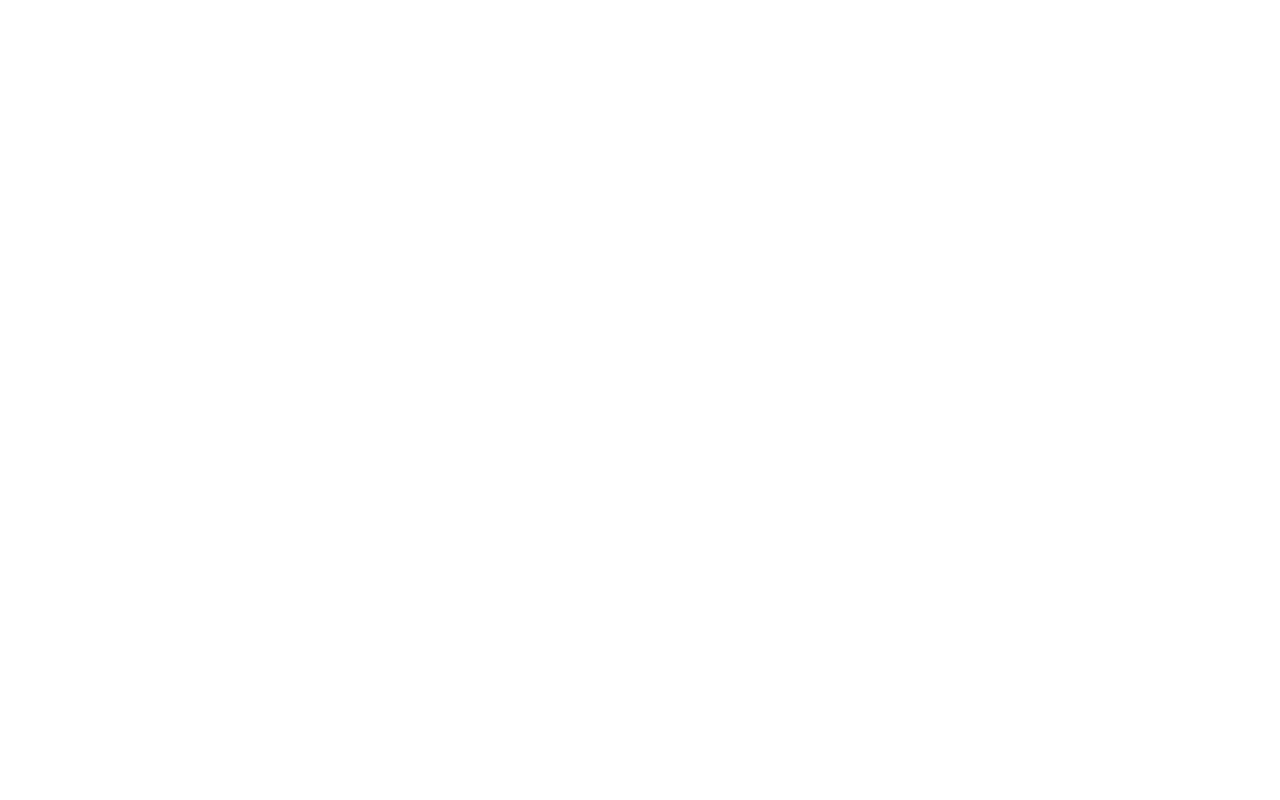
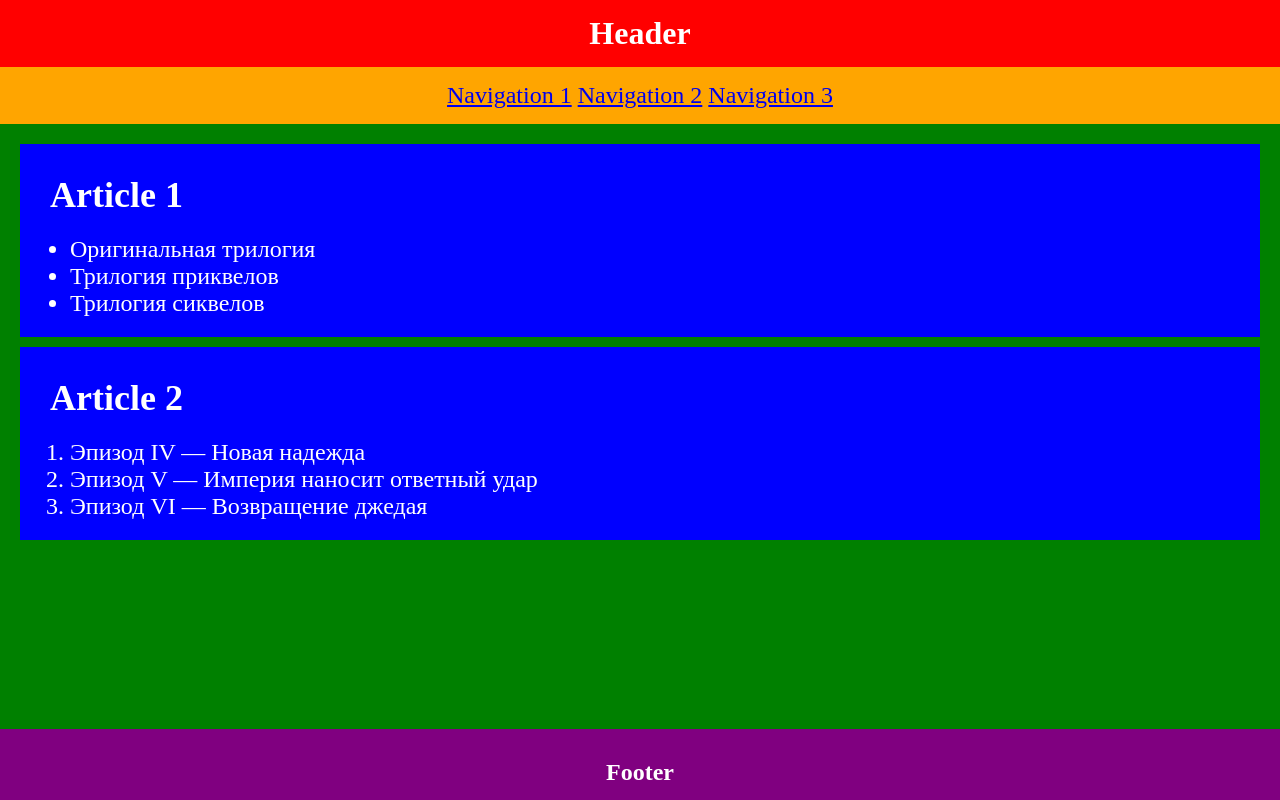
Before and after one commit to js-tasks-ru/htmlcss-20250313_lasacc4, a website: page 02-dz0/01-semantic-mockup/solution.html in a window 1280 px wide. Drawn offline with Linux system fonts and the light colour scheme.

Commit message:
add semantic mockup solution

```diff
--- a/02-dz0/01-semantic-mockup/solution.html
+++ b/02-dz0/01-semantic-mockup/solution.html
@@ -1,4 +1,41 @@
 <!DOCTYPE html>
+<head>
+    <link rel="stylesheet" href="style.css">
+    <meta charset="UTF-8">
+    <title>Semantic page</title>
+</head>
 <html lang="ru">
-    <!-- Ваше решение -->
+    <body>
+        <div class="container">
+            <header class="header">
+                <h1>Header</h1>
+            </header>
+            <nav class="navigation">
+                <ul>
+                    <a href="#">Navigation 1</a>
+                    <a href="#">Navigation 2</a>
+                    <a href="#">Navigation 3</a>
+                </ul>
+            </nav>
+            <main class="main">
+                <article class="article">
+                    <h2>Article 1</h2>
+                    <ul>
+                        <li>Оригинальная трилогия</li>
+                        <li>Трилогия приквелов</li>
+                        <li>Трилогия сиквелов</li>
+                    </ul>
+                </article>
+                <article class="article">
+                    <h2>Article 2</h2>
+                    <ol>
+                        <li>Эпизод IV — Новая надежда</li>
+                        <li>Эпизод V — Империя наносит ответный удар</li>
+                        <li>Эпизод VI — Возвращение джедая</li>
+                    </ol>
+                </article>
+            </main>
+            <footer class="footer"><h2>Footer</h2></footer>
+        </div>
+    </body>
 </html>
--- /dev/null
+++ b/02-dz0/01-semantic-mockup/style.css
@@ -0,0 +1,62 @@
+* {
+    box-sizing: border-box;
+    margin: 0;
+    padding: 0;
+}
+
+.container {
+    height: 100vh;
+    display: flex;
+    flex-direction: column;
+    color: white;
+}
+
+.header {
+    background: red;
+    text-align: center;
+    padding-top: 15px;
+    padding-bottom: 15px;
+}
+
+.navigation {
+    background: orange;
+    display: block;
+    text-align: center;
+    padding-top: 15px;
+    padding-bottom: 15px;
+    font-size: 1.5rem;
+}
+
+.main {
+    background: green;
+    padding: 20px;
+    display: flex;
+    flex-direction: column;
+    gap: 10px;
+    height: 90%;
+}
+
+.article {
+    background: blue;
+    font-size: 1.5rem;
+}
+
+.main h2 {
+    padding-top: 30px;
+    padding-left: 30px;
+}
+
+.main ul {
+    padding: 20px 50px;
+}
+
+.main ol {
+    padding: 20px 50px;
+}
+
+.footer {
+    background: purple;
+    height: 10%;
+    text-align: center;
+    padding-top: 30px;
+}
```
